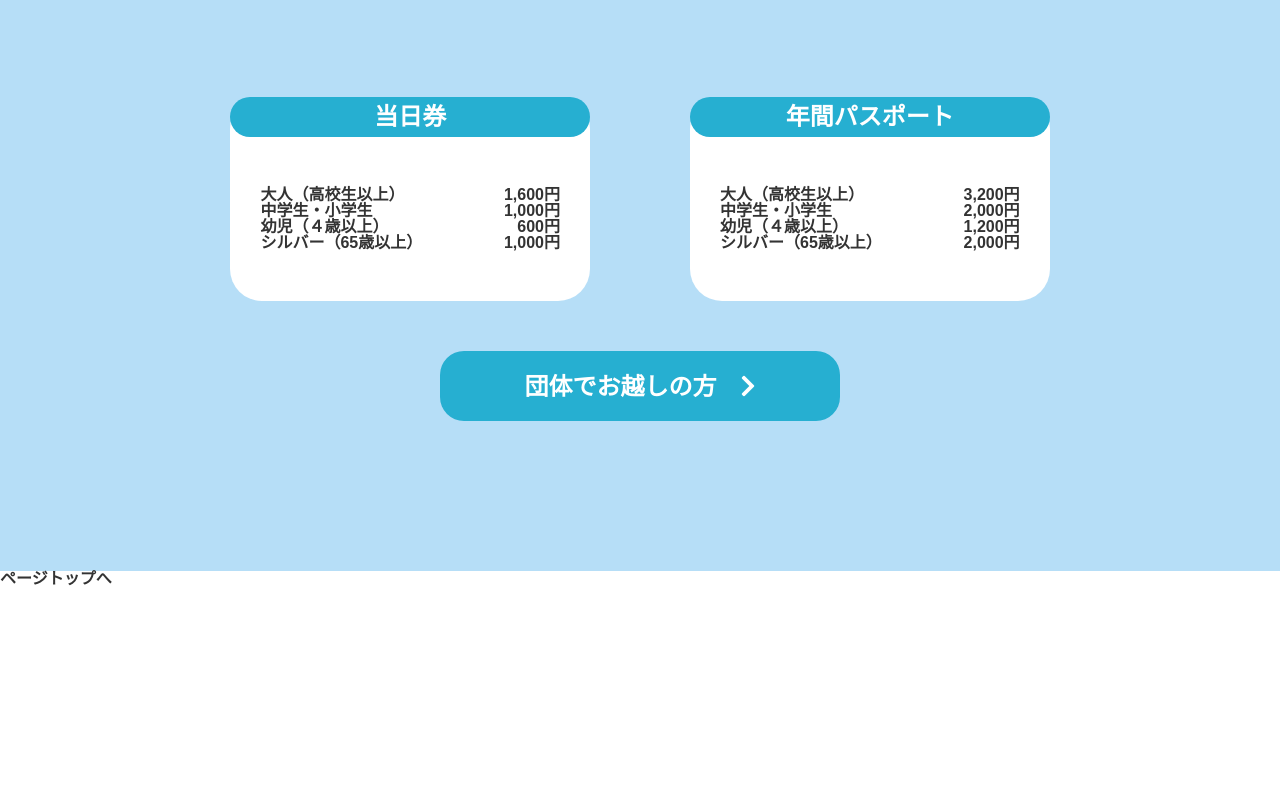
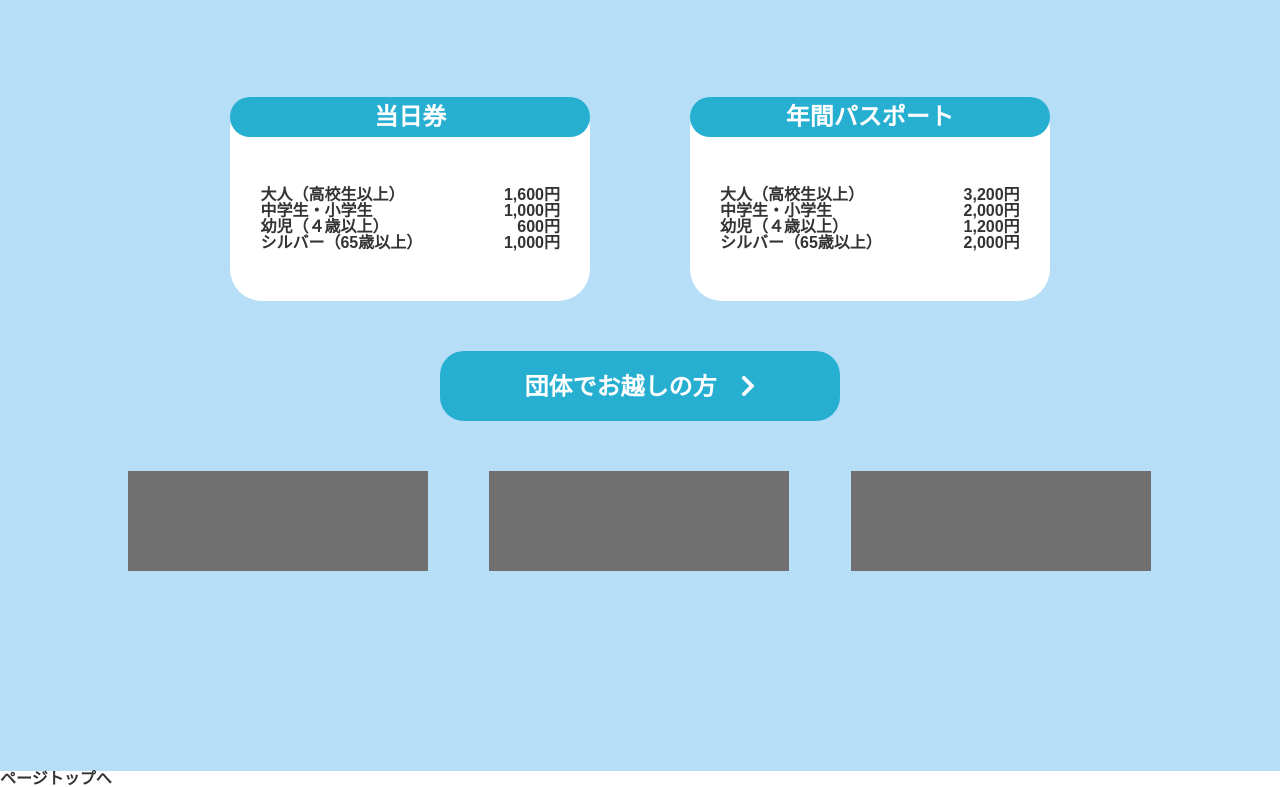
Before and after one commit to fuchsia-84/sapporo_aquarium, a plain HTML site: page html/index.html in a window 1280 px wide. Shown: the part 7226-8013 px from the top of the page. Before the commit the page ends 7813 px from the top, so only its background shows below. Drawn offline with nearby package versions, Linux system fonts and the light colour scheme.

Commit message:
fix charge section banner.

```diff
--- a/css/main.css
+++ b/css/main.css
@@ -716,3 +716,29 @@ header .toggle_btn span:nth-child(3) {
 .charge .group_btn:visited {
     color: #ffffff;
 }
+/* banners */
+.charge .charge_footer {
+    display: block;
+    width: 100%;
+    padding: 50px 0;
+}
+.charge .charge_footer .banners {
+    display: flex;
+}
+.banners .banner_item {
+    width: 33.3%;
+}
+.banners .banner_item a {
+    display: block;
+    width: calc(100% - 41px);
+    max-width: 300px;
+    height: 100px;
+    background: #707070;
+    text-decoration: none;
+}
+.banner_item:nth-child(2) a {
+    margin: 0 auto;
+}
+.banner_item:nth-child(3) a {
+    margin: 0 0 0 auto;
+}
--- a/html/index.html
+++ b/html/index.html
@@ -328,10 +328,16 @@
             <a href="#" class="group_btn">団体でお越しの方&emsp;<i class="fas fa-chevron-right"></i></a>
 
             <div class="charge_footer">
-                <div class="barners">
-                    <a href="#" class="barner"></a>
-                    <a href="#" class="barner"></a>
-                    <a href="#" class="barner"></a>
+                <div class="banners">
+                    <div class="banner_item">
+                        <a href="#" id="banner_1"></a>
+                    </div>
+                    <div class="banner_item">
+                        <a href="#" id="banner_2"></a>
+                    </div>
+                    <div class="banner_item">
+                        <a href="#" id="banner_3"></a>
+                    </div>
                 </div>
             </div>
         </div>
```
